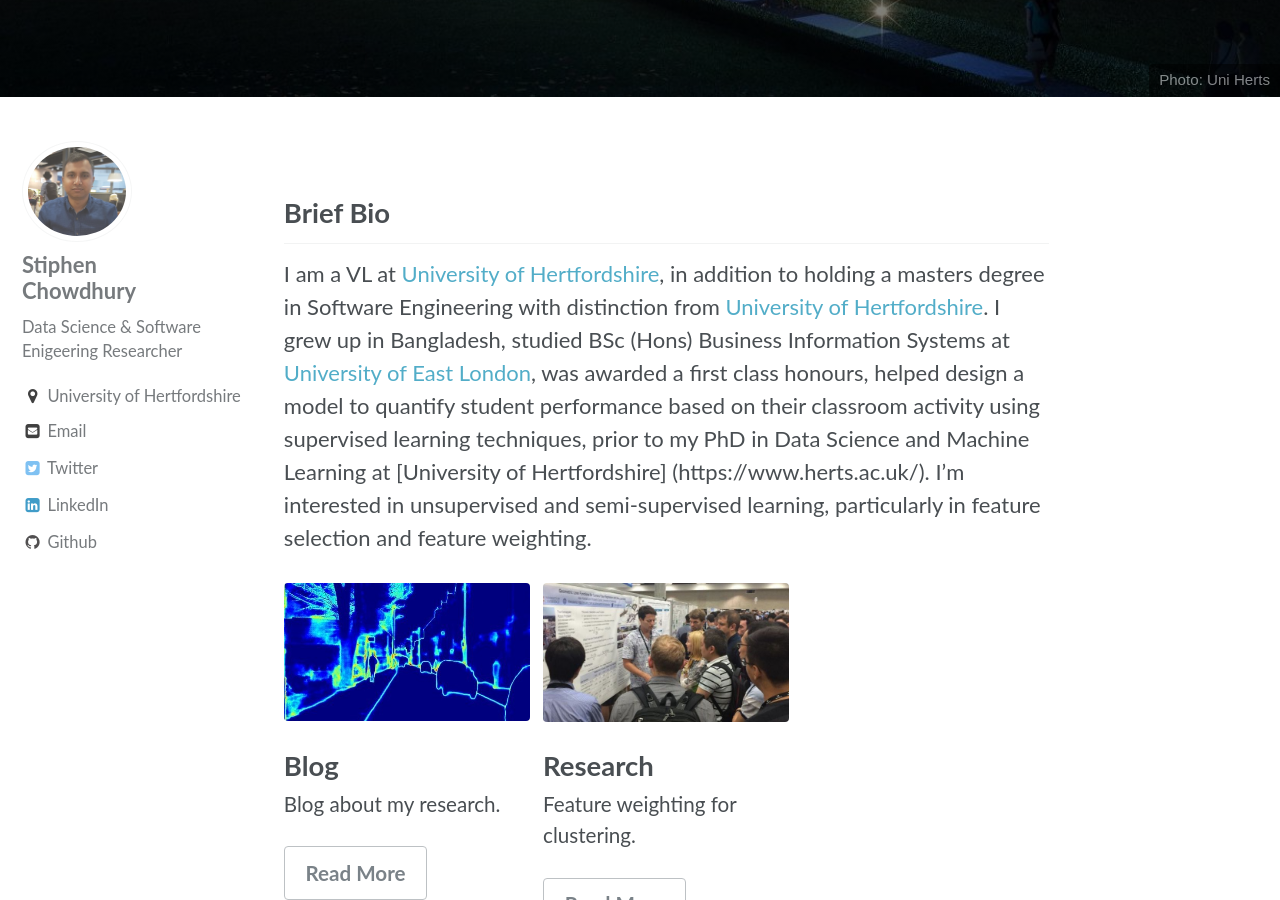
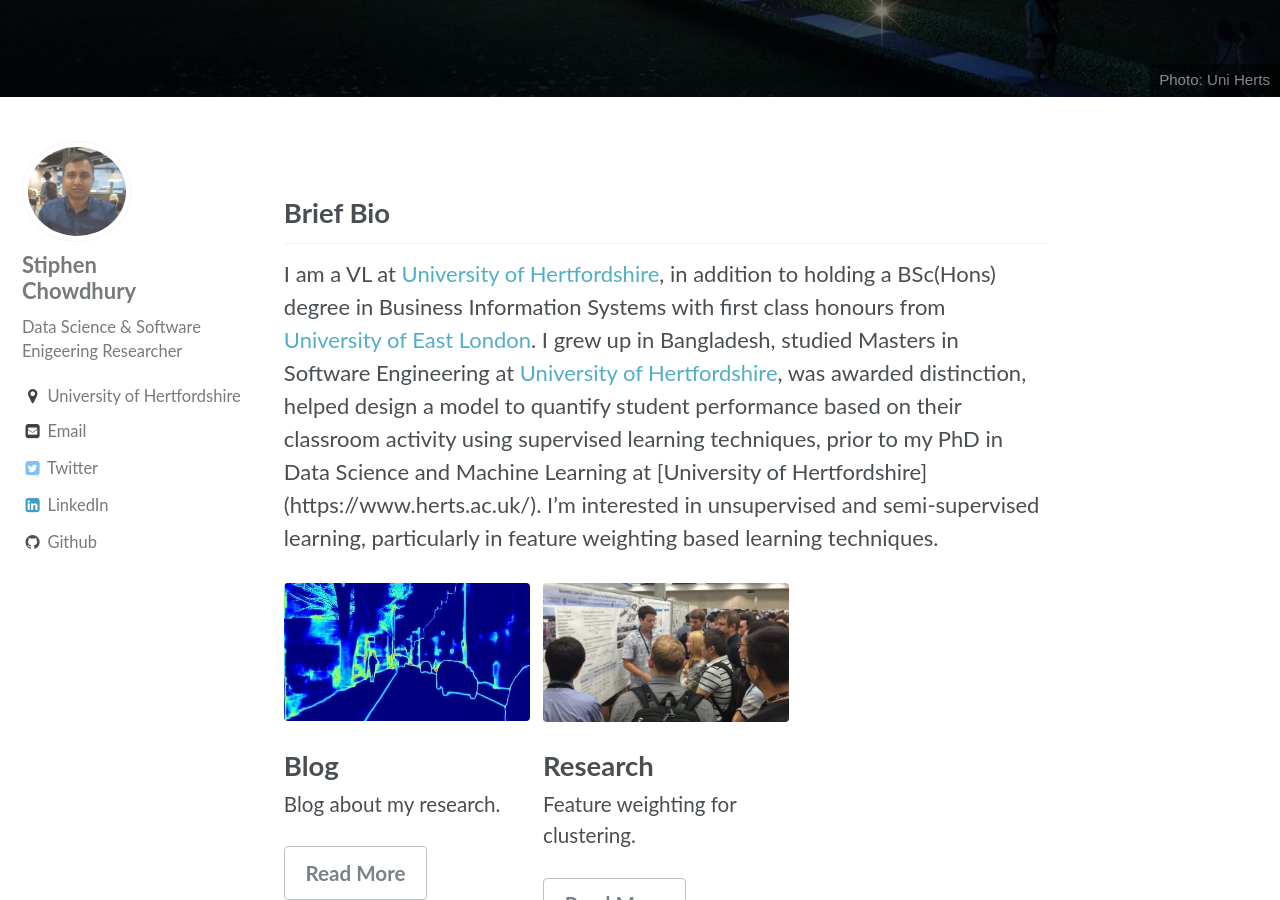
Before and after one commit to stiphenc/stiphenc.github.io, a Jekyll site: the page built from _pages/home.md, in a window 1280 px wide and 900 px high, scrolled down 698 px. Built offline with Jekyll 4.4.1, drawn with Linux system fonts in a browser that asks for light colours; some web fonts are replaced.

Commit message:
home commit

```diff
--- a/_pages/home.md
+++ b/_pages/home.md
@@ -30,7 +30,7 @@
 
 ## Brief Bio
 
-I am a VL at [University of Hertfordshire](https://www.herts.ac.uk/), in addition to holding a masters degree in Software Engineering with distinction from [University of Hertfordshire](https://www.herts.ac.uk/). I grew up in Bangladesh, studied BSc (Hons) Business Information Systems at [University of East London](https://www.uel.ac.uk/), was awarded a first class honours, helped design a model to quantify student performance based on their classroom activity using supervised learning techniques, prior to my PhD in Data Science and Machine Learning at [University of Hertfordshire] (https://www.herts.ac.uk/). I'm interested in unsupervised and semi-supervised learning, particularly in feature selection and feature weighting.
+I am a VL at [University of Hertfordshire](https://www.herts.ac.uk/), in addition to holding a BSc(Hons) degree in Business Information Systems with first class honours from [University of East London](https://www.uel.ac.uk/). I grew up in Bangladesh, studied Masters in Software Engineering at [University of Hertfordshire](https://www.herts.ac.uk/), was awarded distinction, helped design a model to quantify student performance based on their classroom activity using supervised learning techniques, prior to my PhD in Data Science and Machine Learning at [University of Hertfordshire] (https://www.herts.ac.uk/). I'm interested in unsupervised and semi-supervised learning, particularly in feature weighting based learning techniques.
 
 <div id='featured'></div>
 
```
